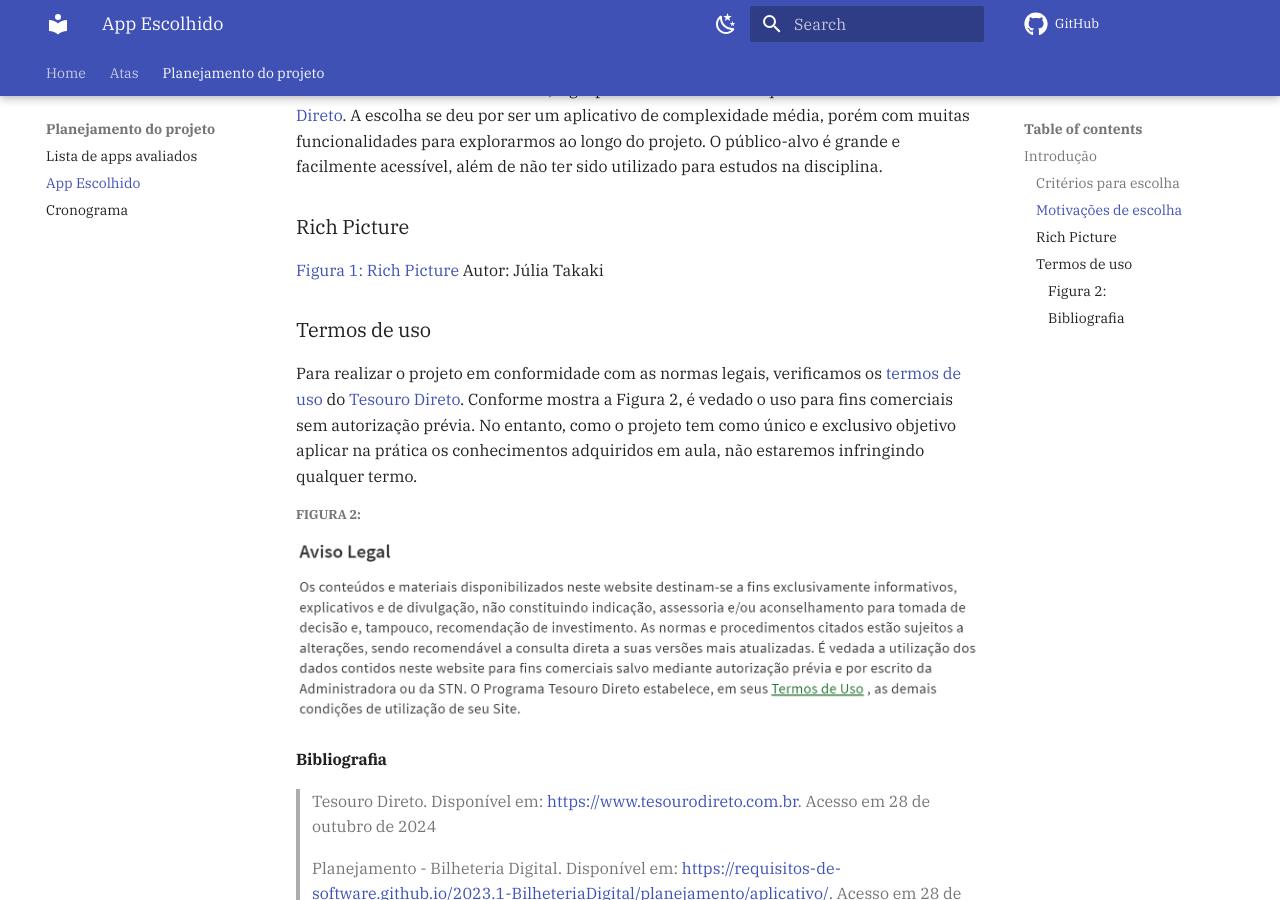
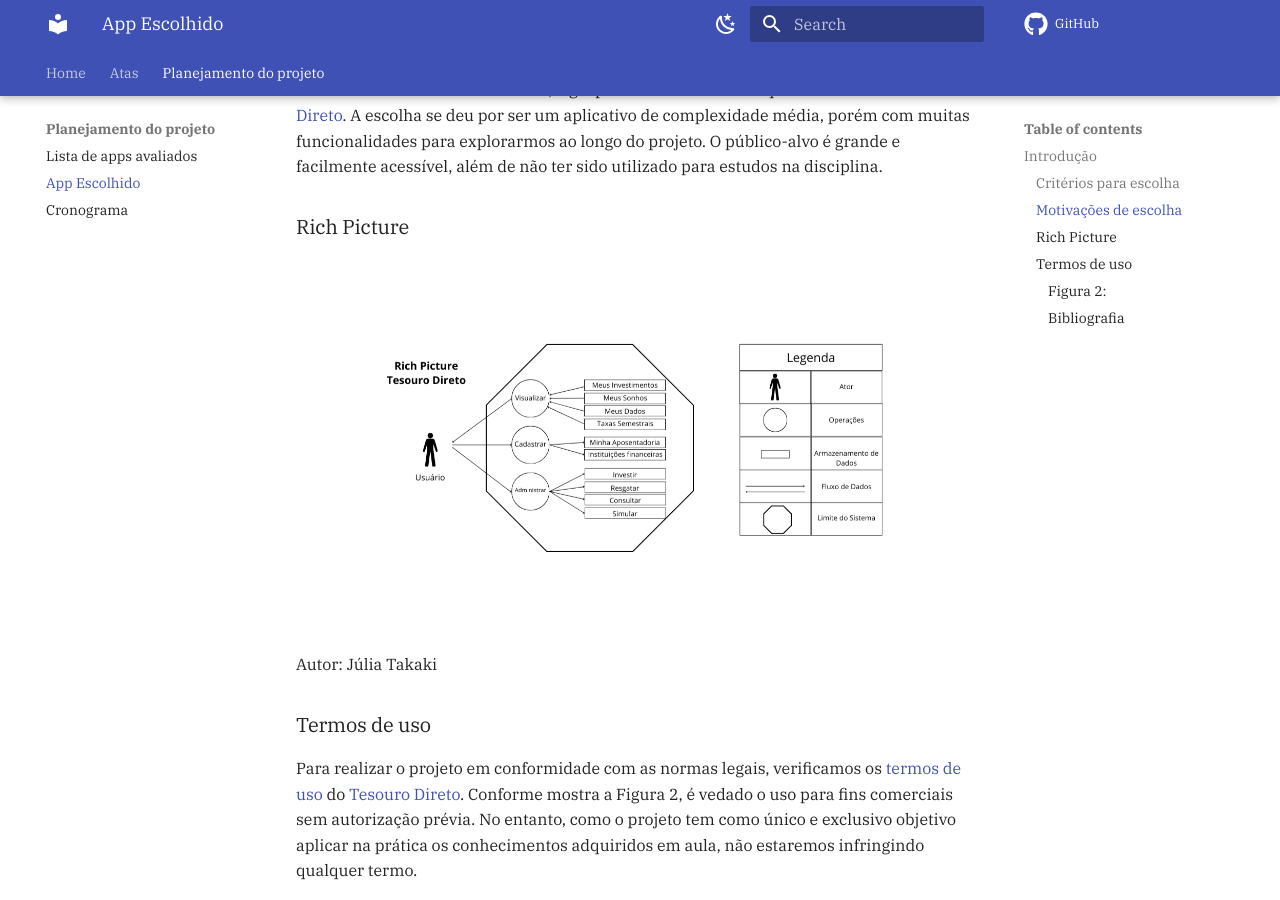
Before and after one commit to Requisitos-de-Software/2024.2-Grupo05, an MkDocs documentation site: the page built from docs/Planejamento-do-projeto/app-escolhido.md, in a window 1280 px wide and 900 px high, scrolled down 586 px. Built offline with MkDocs 1.6.1 and Material for MkDocs 9.7.7, drawn with Linux system fonts in a browser that asks for light colours; comment, search, counter and statistics services are not loaded.

Commit message:
fix: corrigindo a figura 1 do app-escolhido

```diff
--- a/docs/Planejamento-do-projeto/app-escolhido.md
+++ b/docs/Planejamento-do-projeto/app-escolhido.md
@@ -14,7 +14,8 @@
 Com base nos critérios anteriores, o grupo se reuniu e decidiu que seria usado o [Tesouro Direto](https://www.tesourodireto.com.br). A escolha se deu por ser um aplicativo de complexidade média, porém com muitas funcionalidades para explorarmos ao longo do projeto. O público-alvo é grande e facilmente acessível, além de não ter sido utilizado para estudos na disciplina.
 
 ### Rich Picture
-[Figura 1: Rich Picture](../assets/RichPictureTesouroDireto.png)
+
+![Figura 1](../assets/RichPictureTesouroDireto.png)
 Autor: Júlia Takaki
 
 ### Termos de uso
```
